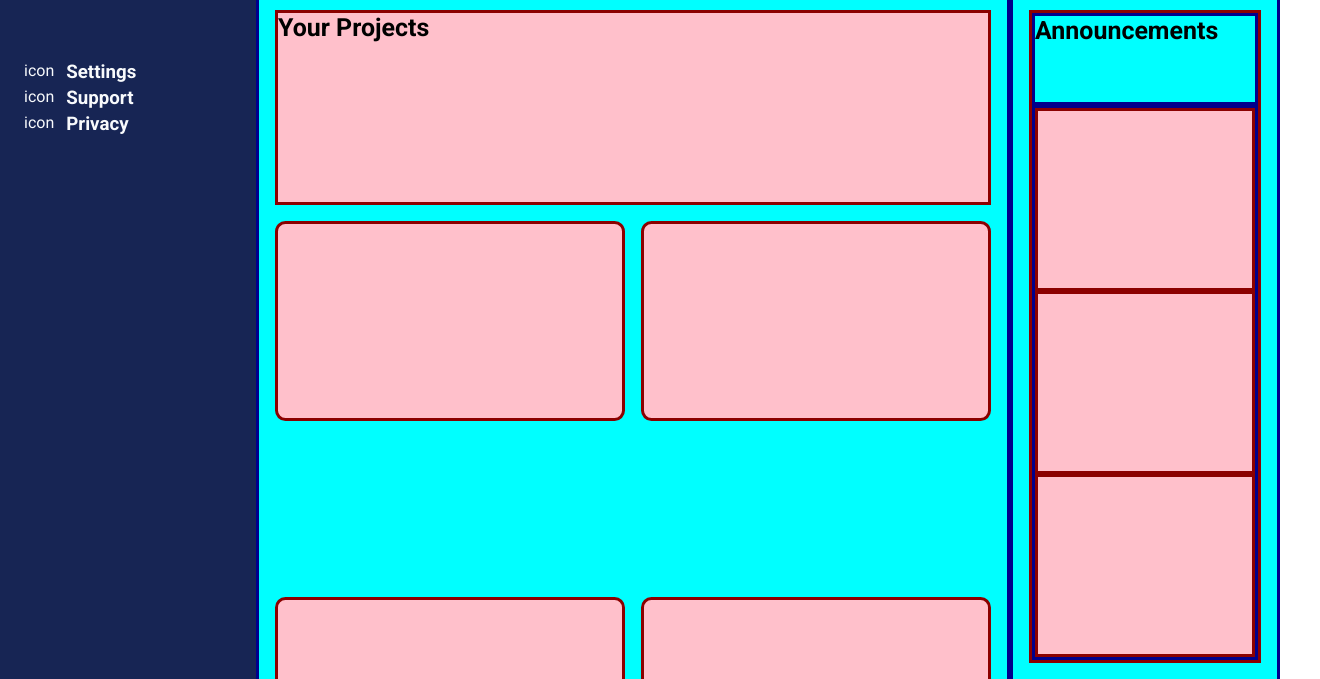
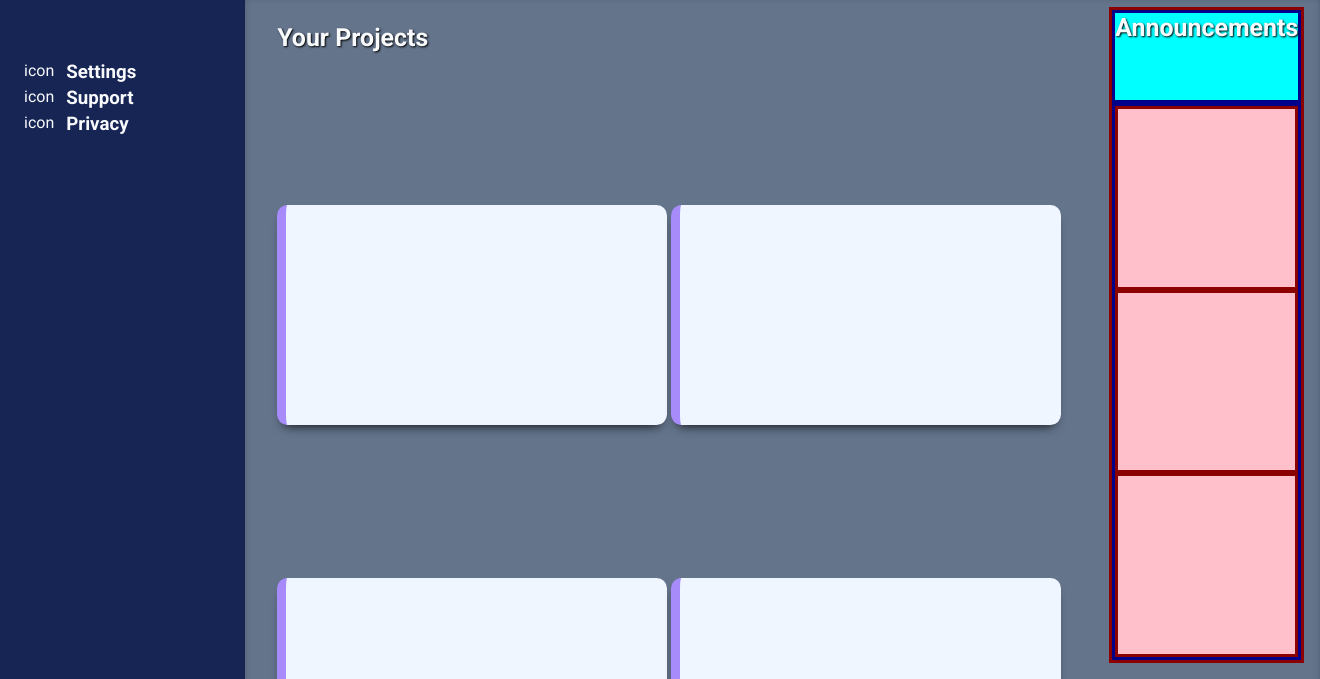
Before and after one commit to traejiik/admin-dashboard, a plain HTML site: page index.html in a window 1280 px wide. Shown: the part 281-960 px from the top of the page, 1320 px wide, since content can reach past the window. Drawn offline with Linux system fonts and the light colour scheme.

Commit message:
Adjusted card styling in main content

```diff
--- a/style.css
+++ b/style.css
@@ -10,10 +10,11 @@
     --primary-colour: #172554;
     --seconday-colour: #64748b;
     --tertiary-colour: #eff6ff;
-    --alt-tertiary: #7c3aed;
+    --alt-tertiary: #a78bfa;
     --text-header: #000000;
     --alt-text-header: #f8fafc;
     --text-content: #374151;
+    --box-shadow: 0 7px 12px -7px rgba(0,0,0);
 }
 
 body {
@@ -60,6 +61,10 @@ body {
     gap: 1rem
 }
 
+.usrname {
+    font-weight: bold;
+}
+
 button {
     width: 7rem;
     border: 0;
@@ -100,24 +105,14 @@ button {
     display: grid;
     grid-template-columns: 2fr 1fr;
     background-color: var(--seconday-colour);
-    box-shadow: inset 0 7px 9px -7px rgba(0,0,0);
-}
-
-.main > div {
-    background-color: aqua;
-    border: medium solid darkblue;
+    box-shadow: inset var(--box-shadow);
 }
 
 .projects {
     display: grid;
     grid-template-columns: 1fr 1fr;
-    gap: 1rem;
-    padding: 1rem;
-}
-
-.projects > div {
-    background-color: pink;
-    border: medium solid darkred;
+    gap: 0.25rem;
+    padding: 2rem;
 }
 
 .projects > .title {
@@ -127,12 +122,17 @@ button {
 .title {
     font-size: 1.56rem;
     font-weight: bold;
+    color: var(--alt-text-header);
+    text-shadow: 1px 1px 2px var(--text-header);
 }
 
 .card {
-    height: 200px;
-    width: 350px;
+    height: 220px;
+    width: 390px;
     border-radius: 0.65rem;
+    background-color: var(--tertiary-colour);
+    border-left: 0.6rem solid var(--alt-tertiary);
+    box-shadow: var(--box-shadow);
 }
 
 .aside {
```
